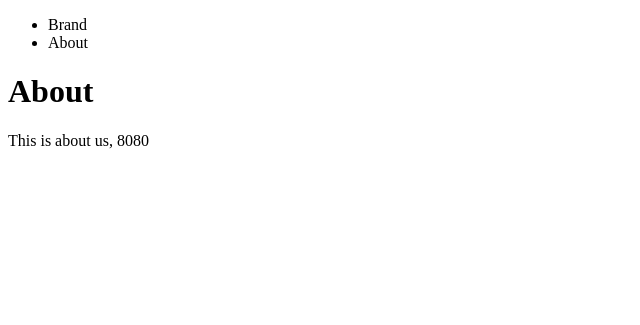
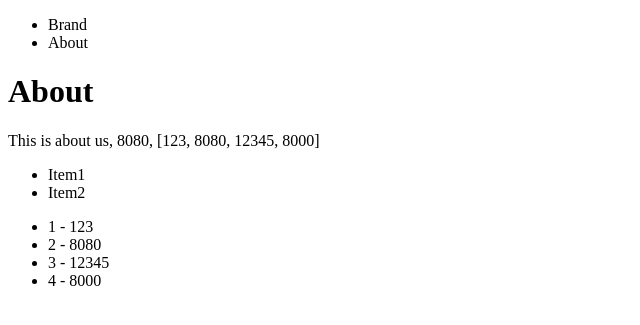
Before and after one commit to DuvanSGF/bootcamp-django, a Django app: page /about/ in a window 1280 px wide. Shown: the top 325 px of the page, without its empty margins (0-640 px from the left). Run offline with Django 3.2, Linux system fonts and the light colour scheme.

Commit message:
Iterando un lista con un for

```diff
--- a/pages/views.py
+++ b/pages/views.py
@@ -10,6 +10,7 @@ def home_view(request,*args, **kwargs):
 def about_view(request,*args, **kwargs):
     my_context = {
         "my_text": "This is about us",
-        "my_number": 8080
+        "my_number": 8080,
+        "my_list":[123, 8080, 12345, 8000]
     }
     return render(request, "about.html", my_context)
--- a/templates/about.html
+++ b/templates/about.html
@@ -4,7 +4,19 @@
 <h1>About</h1>
 
 <p>
-  {{ my_text }}, {{ my_number }}
+  {{ my_text }}, {{ my_number }}, {{ my_list }}
 </p>
 
+<ul>
+  <li>Item1</li>
+  <li>Item2</li>
+</ul>
+<ul>
+  {% for my_sub_item in my_list %}
+  <li>{{ forloop.counter }} - {{ my_sub_item }}</li>
+
+  {% endfor %}
+</ul>
+
+
 {% endblock content %}
```
